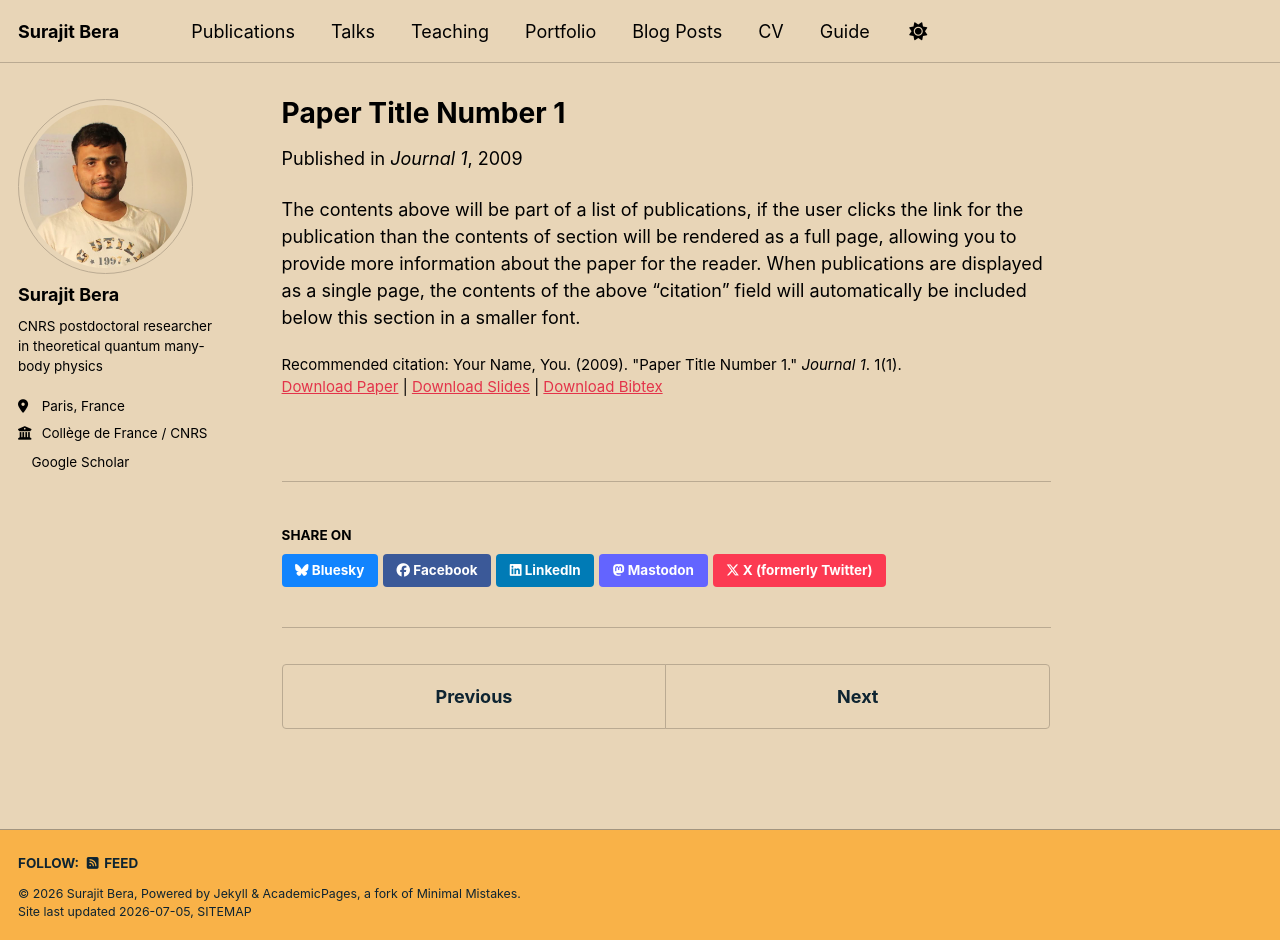
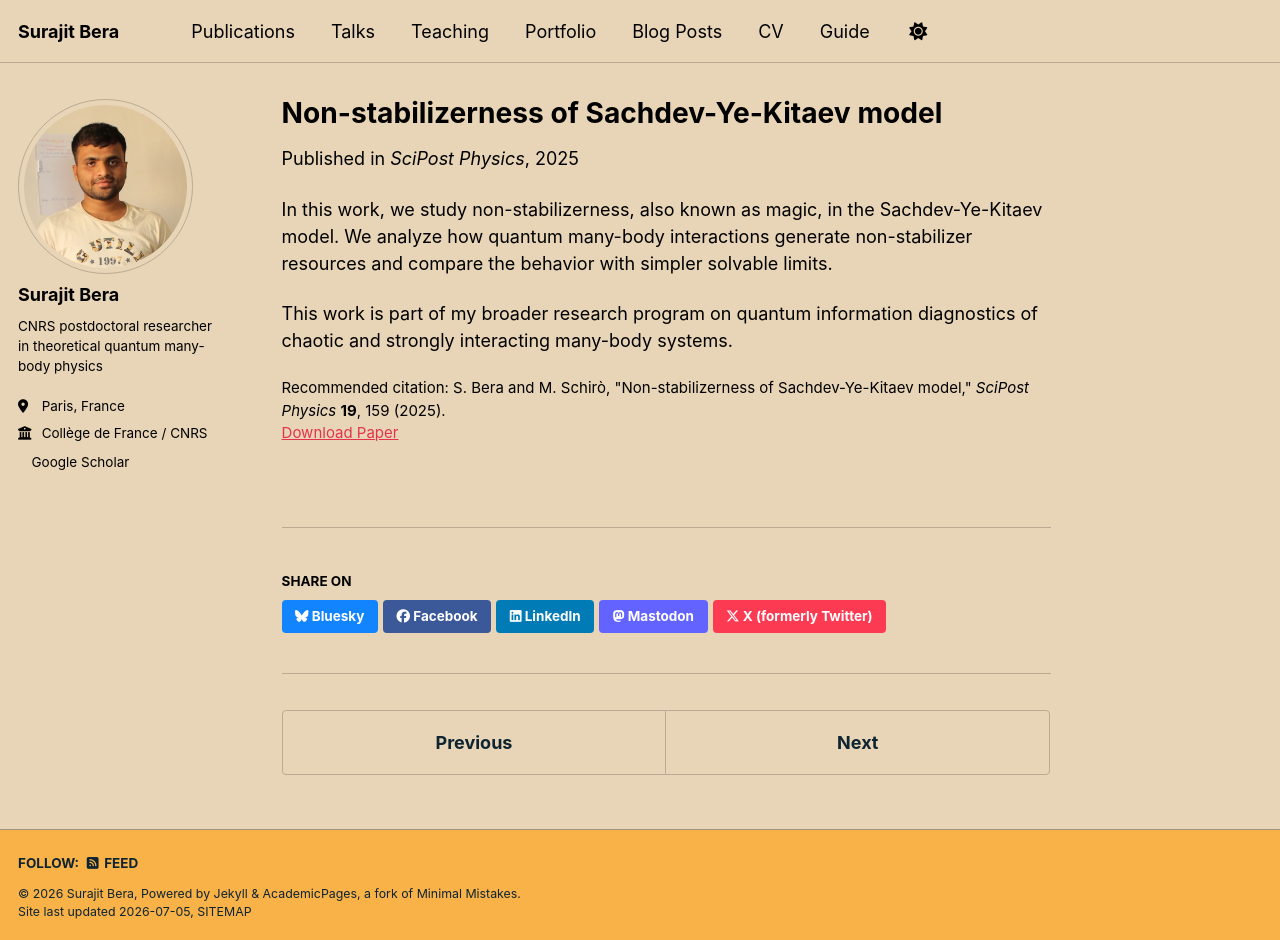
Before and after one commit to surajitbera-physics/surajitbera-physics.github.io, a Jekyll site: the page built from _publications/2009-10-01-paper-title-number-1.md, in a window 1280 px wide and 940 px high. Built offline with Jekyll 4.4.1, drawn with Linux system fonts in a browser that asks for light colours; a style sheet for code colours, icons or effects is not loaded.

Commit message:
Revise publication details for paper on SYK model
Updated the paper title, date, venue, and citation details. Revised the excerpt and added a new description of the work.

```diff
--- a/_publications/2009-10-01-paper-title-number-1.md
+++ b/_publications/2009-10-01-paper-title-number-1.md
@@ -1,14 +1,15 @@
 ---
-title: "Paper Title Number 1"
+title: "Non-stabilizerness of Sachdev-Ye-Kitaev model"
 collection: publications
-category: manuscripts
-permalink: /publication/2009-10-01-paper-title-number-1
-excerpt: 'This paper is about the number 1. The number 2 is left for future work.'
-date: 2009-10-01
-venue: 'Journal 1'
-slidesurl: 'https://academicpages.github.io/files/slides1.pdf'
-paperurl: 'https://academicpages.github.io/files/paper1.pdf'
-bibtexurl: 'https://academicpages.github.io/files/bibtex1.bib'
-citation: 'Your Name, You. (2009). &quot;Paper Title Number 1.&quot; <i>Journal 1</i>. 1(1).'
+category: publications
+permalink: /publication/non-stabilizerness-syk
+excerpt: "We study non-stabilizerness, or magic, in the Sachdev-Ye-Kitaev model."
+date: 2025-01-01
+venue: "SciPost Physics"
+paperurl: "https://scipost.org/10.21468/SciPostPhys.19.6.159"
+citation: "S. Bera and M. Schirò, &quot;Non-stabilizerness of Sachdev-Ye-Kitaev model,&quot; <i>SciPost Physics</i> <b>19</b>, 159 (2025)."
 ---
-The contents above will be part of a list of publications, if the user clicks the link for the publication than the contents of section will be rendered as a full page, allowing you to provide more information about the paper for the reader. When publications are displayed as a single page, the contents of the above "citation" field will automatically be included below this section in a smaller font.
+
+In this work, we study non-stabilizerness, also known as magic, in the Sachdev-Ye-Kitaev model. We analyze how quantum many-body interactions generate non-stabilizer resources and compare the behavior with simpler solvable limits.
+
+This work is part of my broader research program on quantum information diagnostics of chaotic and strongly interacting many-body systems.
```
